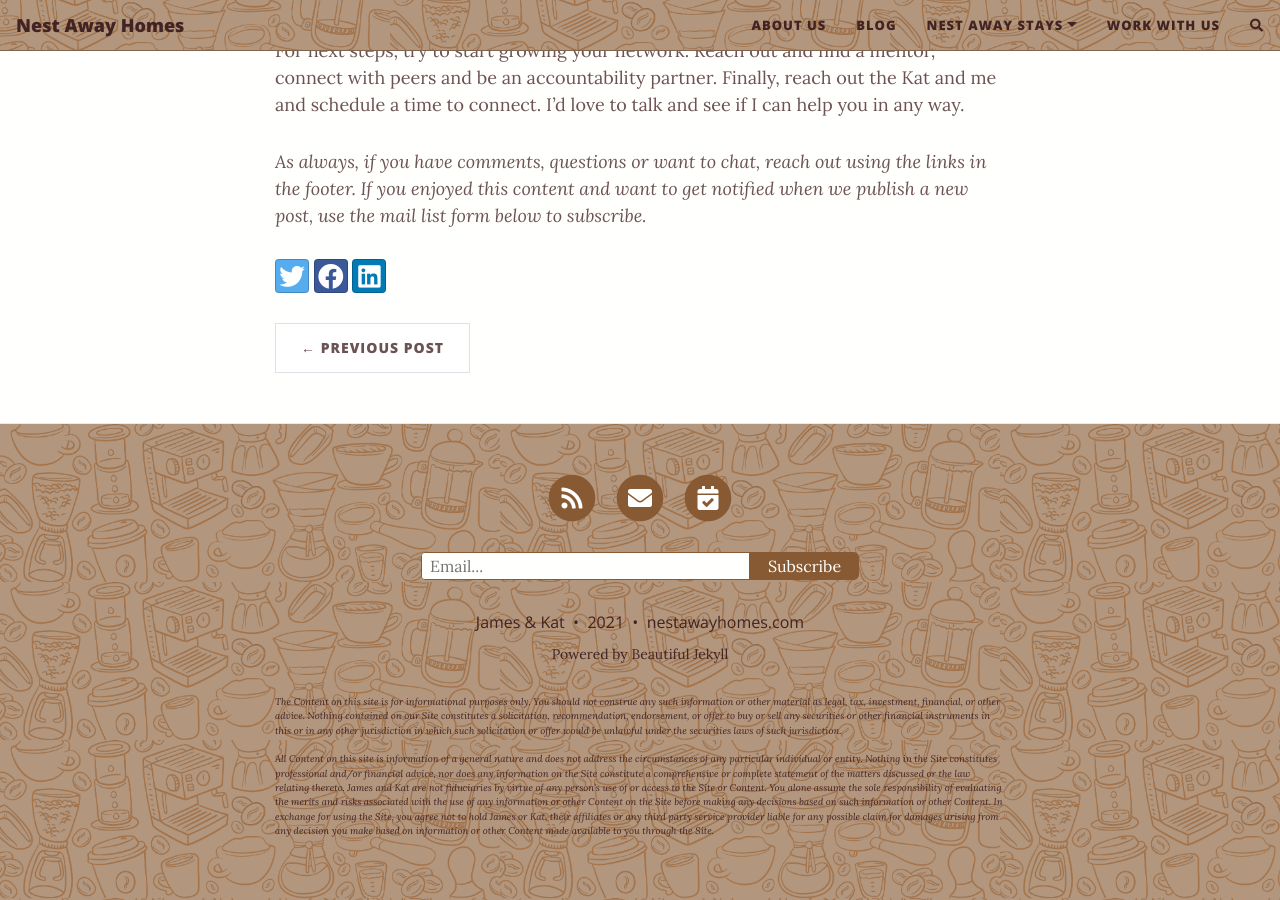
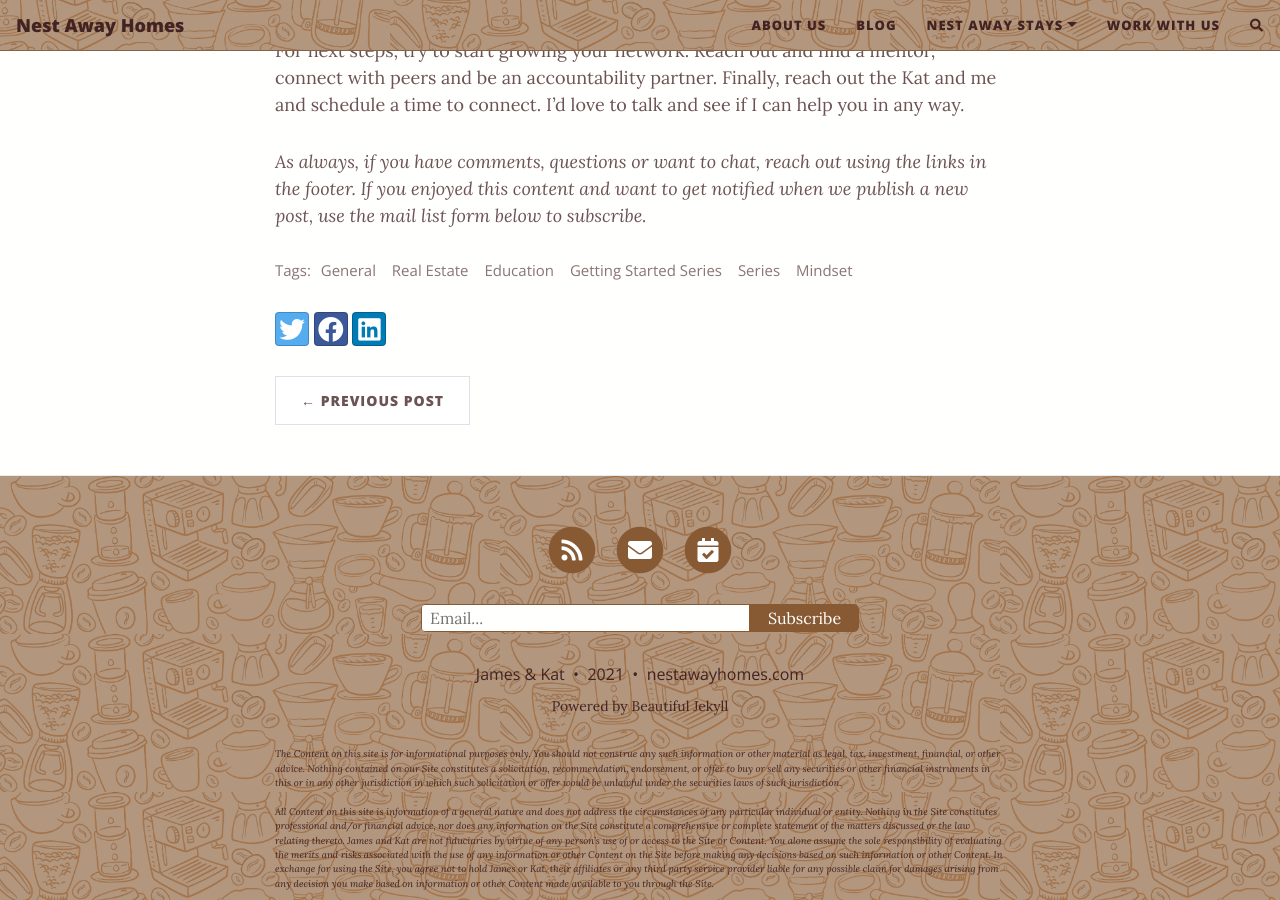
Before and after one commit to nestawayhomes/nestawayhomes.github.io, a Jekyll site: the page built from _posts/2021-11-24-getting-started-what-next.md, in a window 1280 px wide and 900 px high, scrolled down 2959 px. Built offline with Jekyll 4.4.1, drawn with Linux system fonts in a browser that asks for light colours; nearby versions of some CDN libraries; comment, search, counter and statistics services are not loaded.

Commit message:
Add tags to post

```diff
--- a/_posts/2021-11-24-getting-started-what-next.md
+++ b/_posts/2021-11-24-getting-started-what-next.md
@@ -6,6 +6,13 @@ author: James
 author-prefix: Ramblings by
 description: How do you proceed after your first real estate deal? An introspective
   blog post on mindset, belief and next steps.
+tags:
+- General
+- Real Estate
+- Education
+- Getting Started Series
+- Series
+- Mindset
 ---
 
 I've been putting off writing this blog post. Truthfully, this final part of the series is the most open ended and most difficult for me to crytalize. I don't feel like my own processes have been perfected; I am constantly making mistakes from deal to deal. What can I share when there exists mountains of real estate knowledge that I haven't even begun to tap. But... maybe that's what I should write about. The neverending journey, the constant education and the highs and lows that come with investing. At this point, you've gotten your feet wet. After your first deal, what things should you think about and consider?
```
